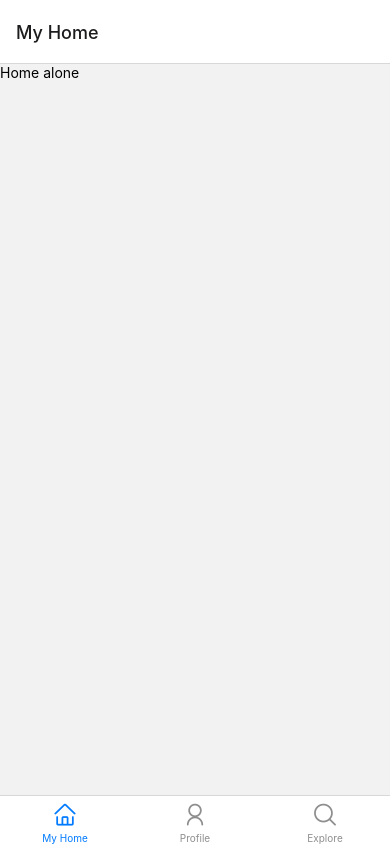
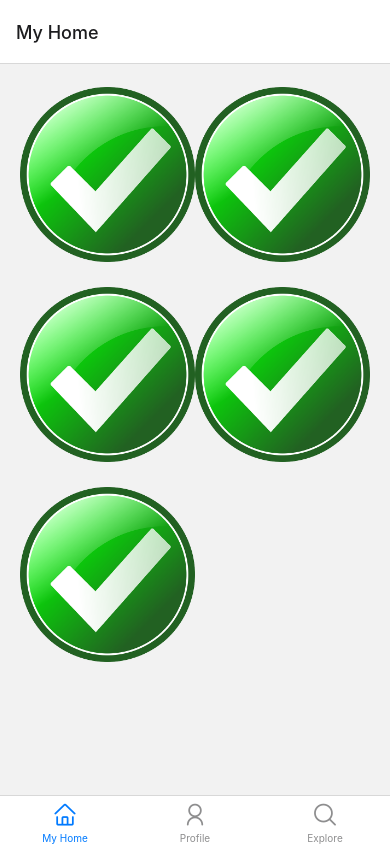
Before and after one commit to kwakyebrilliant/MainApp-mobile, a React Native app: screen / in a window 390 px wide. Built offline with nearby package versions, Linux system fonts and the light colour scheme.

Commit message:
home updates

```diff
--- a/src/Screens/Home/Home.js
+++ b/src/Screens/Home/Home.js
@@ -1,3 +1,4 @@
+/* eslint-disable react-native/no-inline-styles */
 import React from 'react';
 import {View, Text, FlatList, Image} from 'react-native';
 import styles from '../Home/styles';
@@ -18,13 +19,21 @@ const Home = () => {
         width: '50%',
         height: 200,
       }}
-      resizeMode="cover"
+      resizeMode="contain"
     />
   );
 
   return (
     <View style={styles.container}>
-      <Text>Home alone</Text>
+      <View style={{flex: 1, margin: 10, paddingHorizontal: 10}}>
+        <FlatList
+          columnWrapperStyle={{justifyContent: 'space-between'}}
+          keyExtractor={(_, index) => index.toString()}
+          data={images}
+          numColumns={2}
+          renderItem={_renderItem}
+        />
+      </View>
     </View>
   );
 };
```
